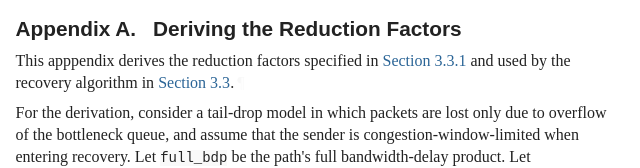
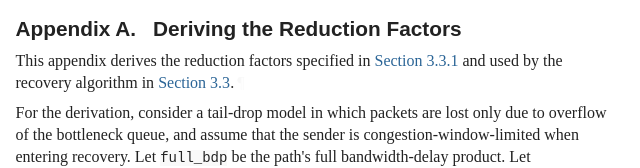
Before and after one commit to kazuho/draft-kazuho-ccwg-rapid-start, a plain HTML site: page kazuho/when-to-do-full-RTT-burst/draft-kazuho-ccwg-rapid-start.html in a window 1280 px wide. Shown: the part 6656-6824 px from the top of the page, 109-749 px from the left. Drawn offline with Linux system fonts and the light colour scheme; a web font is replaced by a local one.

Commit message:
Script updating gh-pages from 3e23816. [ci skip]

```diff
--- a/kazuho/when-to-do-full-RTT-burst/draft-kazuho-ccwg-rapid-start.html
+++ b/kazuho/when-to-do-full-RTT-burst/draft-kazuho-ccwg-rapid-start.html
@@ -1618,7 +1618,7 @@ required delivered/lost byte accounting can be approximated robustly.<a href="#s
       <h2 id="name-deriving-the-reduction-fact">
 <a href="#appendix-A" class="section-number selfRef">Appendix A. </a><a href="#name-deriving-the-reduction-fact" class="section-name selfRef">Deriving the Reduction Factors</a>
       </h2>
-<p id="appendix-A-1">This apppendix derives the reduction factors specified in <a href="#reduction-factors" class="auto internal xref">Section 3.3.1</a>
+<p id="appendix-A-1">This appendix derives the reduction factors specified in <a href="#reduction-factors" class="auto internal xref">Section 3.3.1</a>
 and used by the recovery algorithm in <a href="#congestion-handling" class="auto internal xref">Section 3.3</a>.<a href="#appendix-A-1" class="pilcrow">¶</a></p>
 <p id="appendix-A-2">For the derivation, consider a tail-drop model in which packets are lost only
 due to overflow of the bottleneck queue, and assume that the sender is
```
Also changed, not shown: kazuho/when-to-do-full-RTT-burst/draft-kazuho-ccwg-rapid-start.txt.
